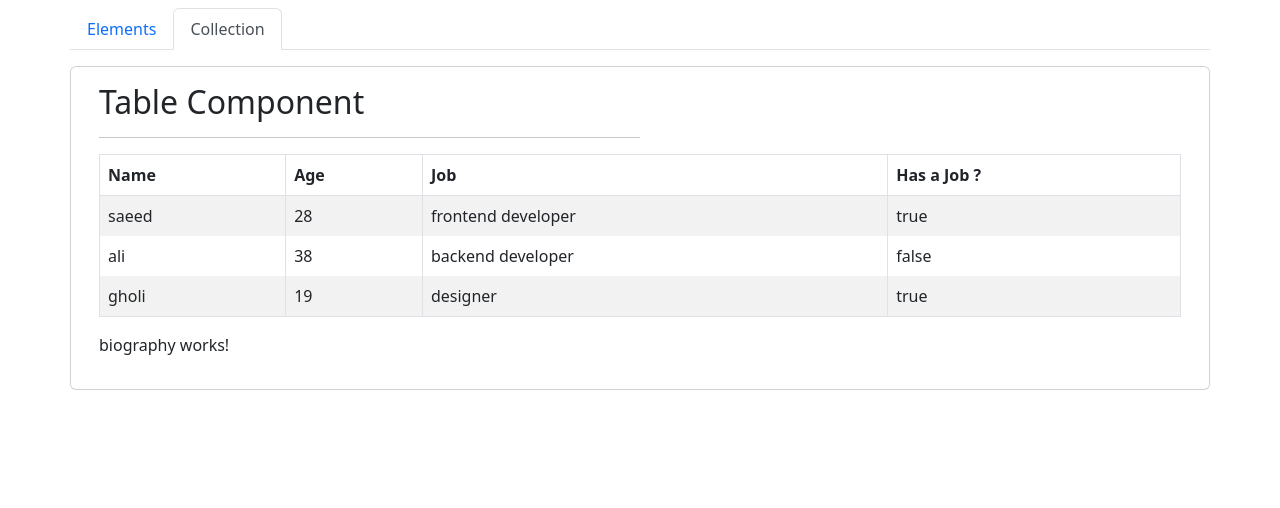
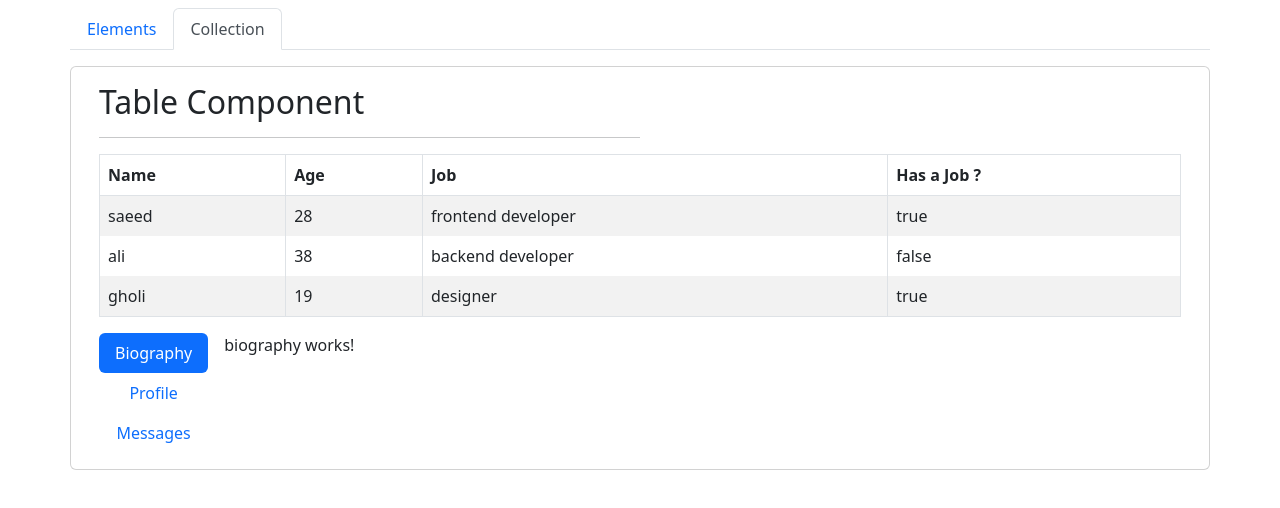
Before and after one commit to saeedd1994/moduleSys, an Angular app: page /collections in a window 1280 px wide. Shown: the top 508 px of the page. Built offline with nearby package versions, Linux system fonts and the light colour scheme.

Commit message:
add a router link and design as a tabs for three components

```diff
--- a/src/app/collections/collections-home/collections-home.component.html
+++ b/src/app/collections/collections-home/collections-home.component.html
@@ -1,4 +1,15 @@
 <app-divider [title]="'Table Component'"></app-divider>
 <app-table [className]="'table-bordered'" [headers]="headers" [data]="data" [ngClass]="'table-bordered'"></app-table>
 
-<router-outlet></router-outlet>
+<div class="d-flex align-items-start">
+  <div class="nav flex-column nav-pills me-3" id="v-pills-tab" role="tablist" aria-orientation="vertical">
+    <button class="nav-link" routerLink="" routerLinkActive="active" >Biography</button>
+    <button class="nav-link" routerLink="companies" routerLinkActive="active">Profile</button>
+    <button class="nav-link" routerLink="partners" routerLinkActive="active">Messages</button>
+  </div>
+  <div class="tab-content" id="v-pills-tabContent">
+    <div class="tab-pane fade show active">
+      <router-outlet></router-outlet>
+    </div>
+  </div>
+</div>
```
